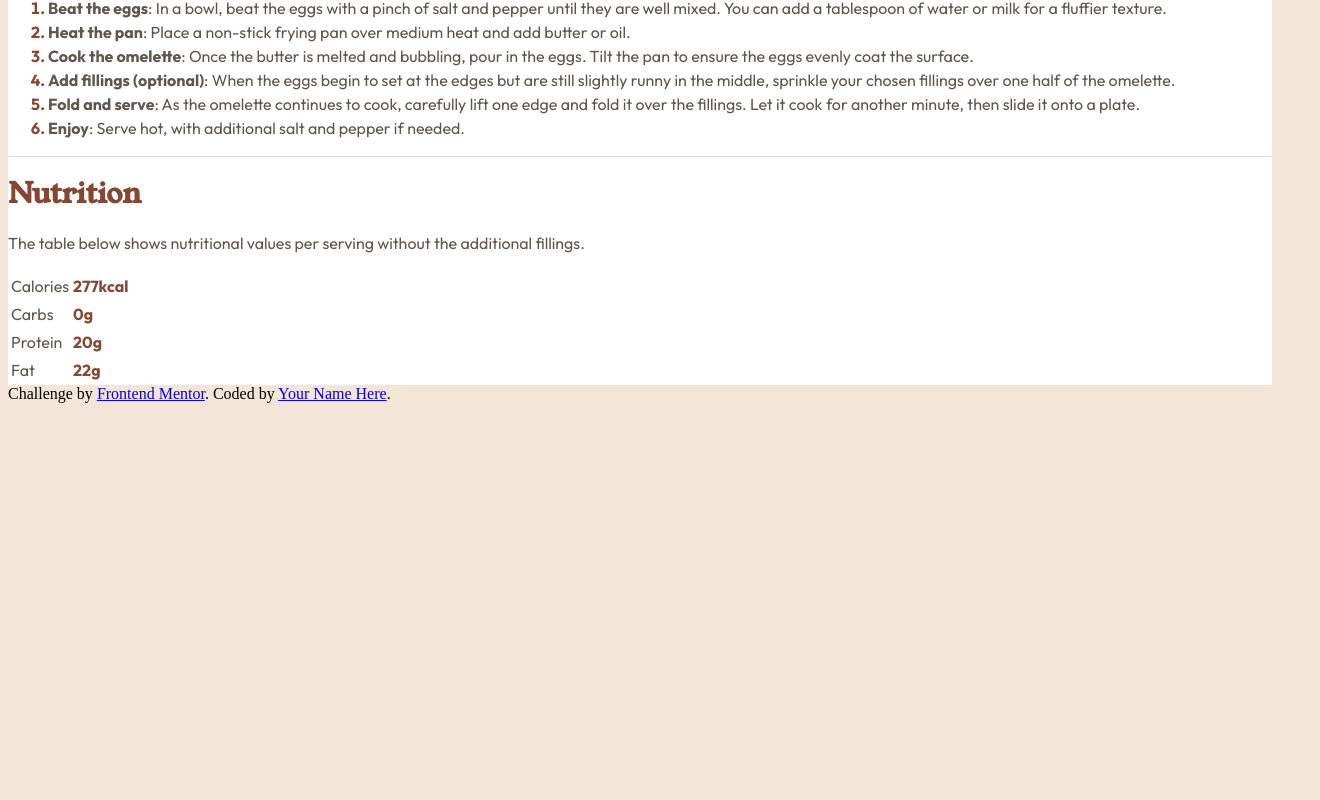
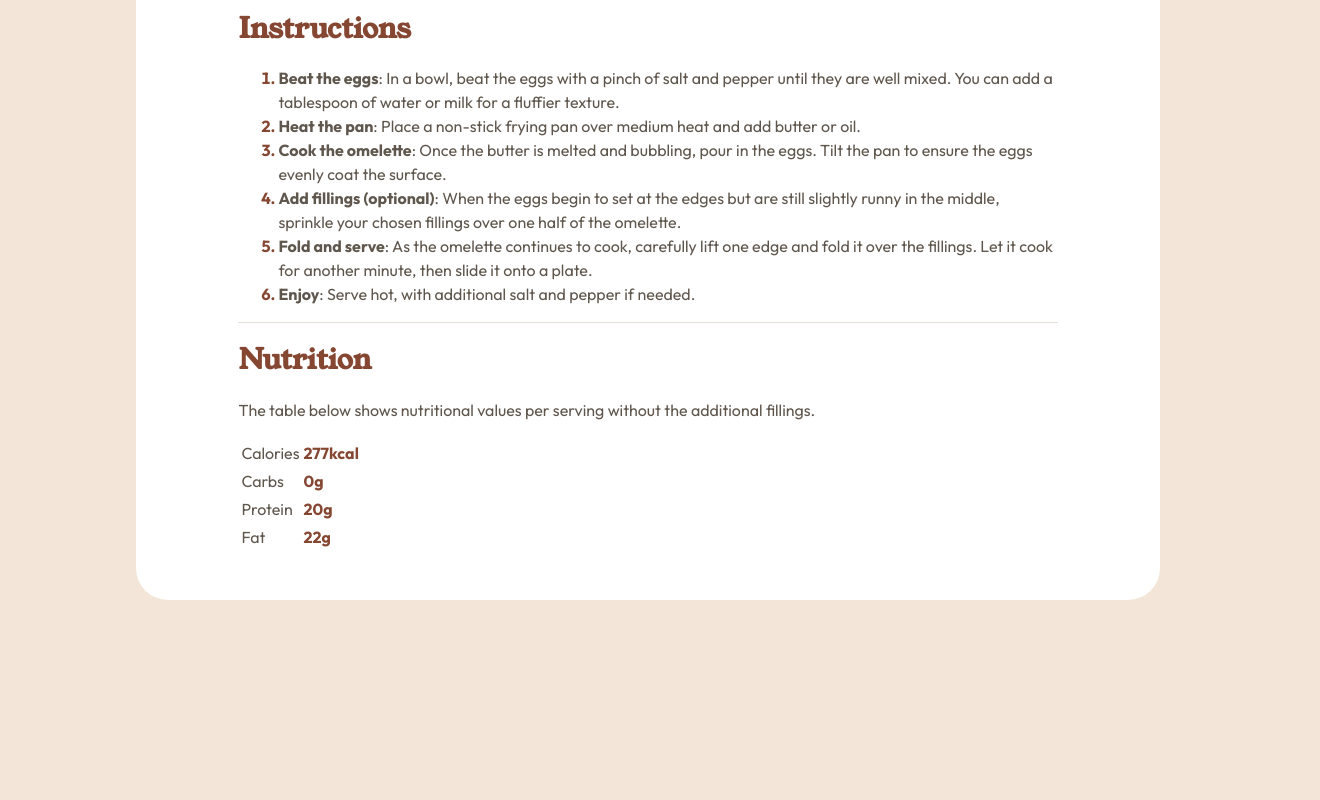
Before and after one commit to LukJeru/recipe-page, a plain HTML site: page index.html in a window 1280 px wide. Shown: the part 1152-1952 px from the top of the page, 1320 px wide, since content can reach past the window. Before the commit the page ends 1563 px from the top, so only its background shows below. Drawn offline with Linux system fonts and the light colour scheme.

Commit message:
general positioning

```diff
--- a/index.html
+++ b/index.html
@@ -79,9 +79,5 @@
       </table>
     </section>
   </main>
-  <div class="attribution">
-    Challenge by <a href="https://www.frontendmentor.io?ref=challenge" target="_blank">Frontend Mentor</a>.
-    Coded by <a href="#">Your Name Here</a>.
-  </div>
 </body>
 </html>
--- a/style.css
+++ b/style.css
@@ -70,3 +70,41 @@ ol li::marker, td strong{
 .ingredients, .instructions {
   border-bottom: 1px solid var(--stone-150);
 }
+
+/*Positioning*/
+
+body{
+  display: flex;
+  justify-content: center;
+  align-items: center;
+  width: 100%;
+}
+
+main{
+  margin-top: 12rem;
+  margin-bottom: 12rem;
+  width: 80%;
+  display: flex;
+  justify-content: center;
+  flex-direction: column;
+  border-radius: 2rem;
+}
+
+
+img {
+  width: 100%;
+  object-fit: contain;
+  border-radius: 2rem;
+}
+
+
+header, section {
+  position: relative;
+  top: 3rem;
+  margin: 0 auto;
+  width: 80%;
+}
+
+.nutrition {
+  padding-bottom: 6rem;
+}
```
